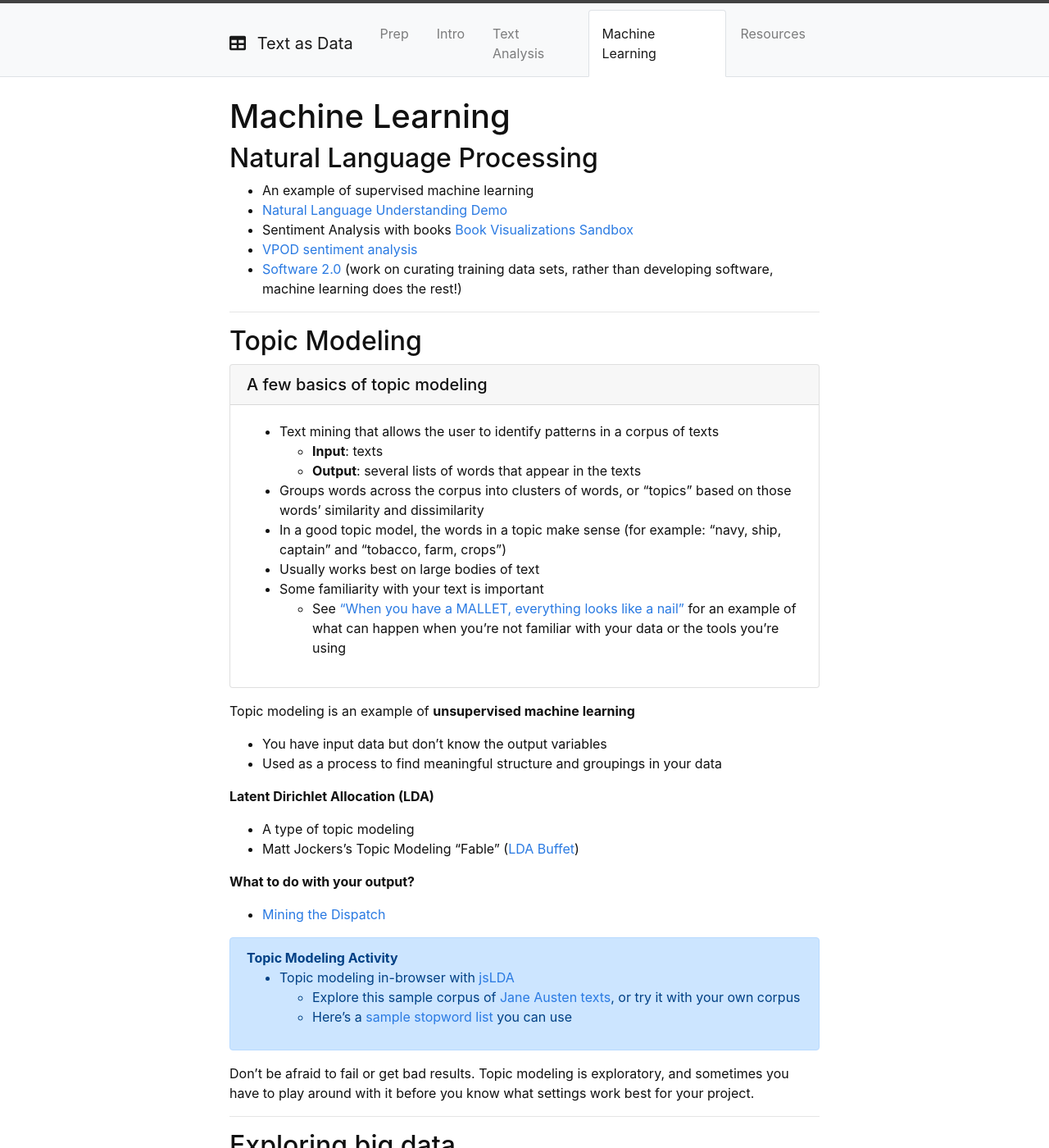
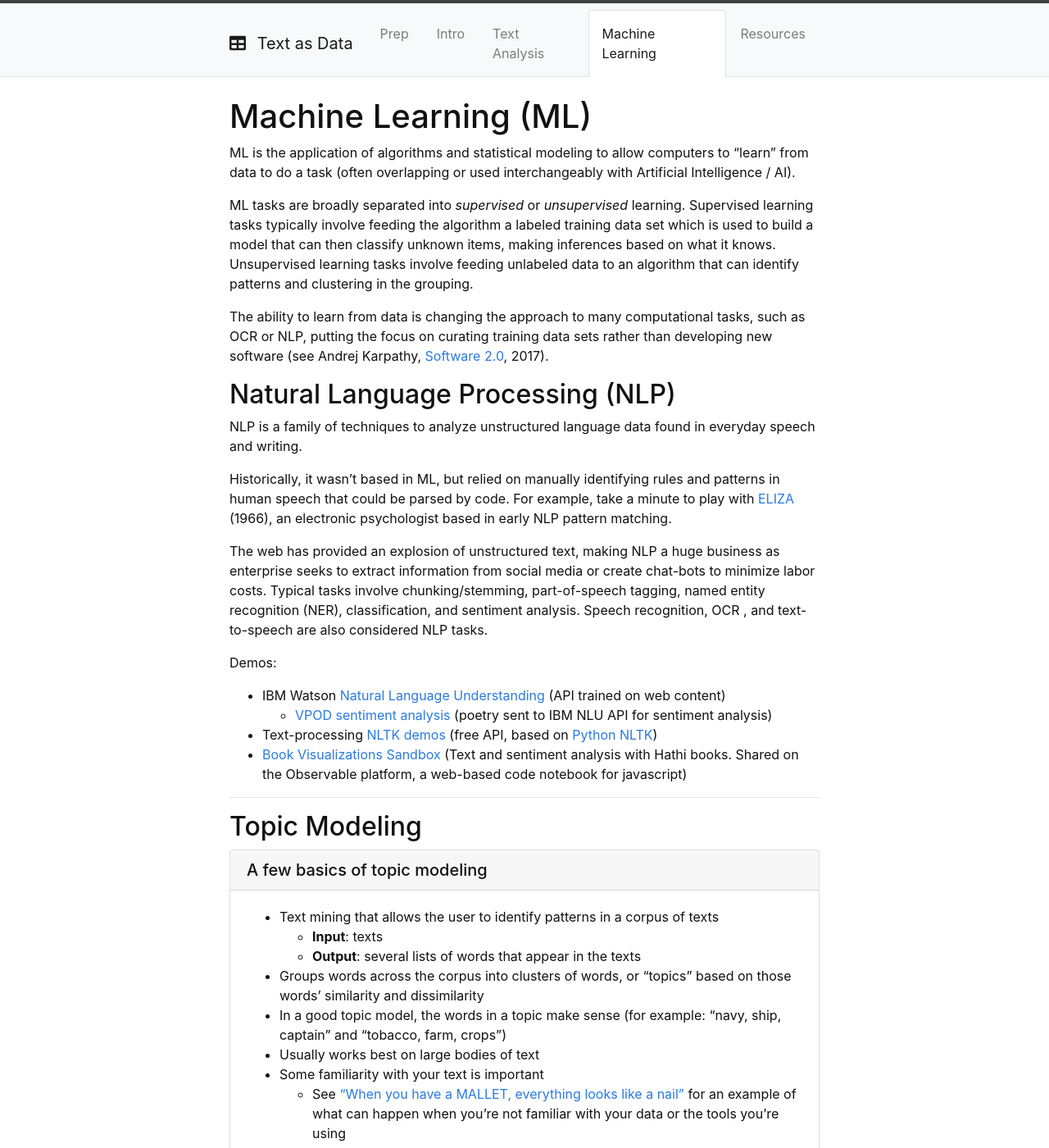
Before and after one commit to owikle/topicmodeling, a Jekyll site: the page built from content/3-machine.md, in a window 1280 px wide and 1400 px high. Shown: the whole window at 82% size. Built offline with Jekyll 4.4.1, drawn with Linux system fonts in a browser that asks for light colours.

Commit message:
machine learning content

```diff
--- a/content/3-machine.md
+++ b/content/3-machine.md
@@ -3,15 +3,33 @@ title: Machine Learning
 nav: true
 ---
 
-# Machine Learning
+# Machine Learning (ML)
 
-## Natural Language Processing
+ML is the application of algorithms and statistical modeling to allow computers to "learn" from data to do a task (often overlapping or used interchangeably with Artificial Intelligence / AI).
 
-- An example of supervised machine learning
-- [Natural Language Understanding Demo](https://natural-language-understanding-demo.ng.bluemix.net/)
-- Sentiment Analysis with books [Book Visualizations Sandbox](https://observablehq.com/@bmschmidt/book-visualizations-sandbox?htid=pst.000061166424)
-- [VPOD sentiment analysis](https://uidaholib.github.io/poemchoice/index.html)
-- [Software 2.0](https://medium.com/@karpathy/software-2-0-a64152b37c35) (work on curating training data sets, rather than developing software, machine learning does the rest!)
+ML tasks are broadly separated into *supervised* or *unsupervised* learning.
+Supervised learning tasks typically involve feeding the algorithm a labeled training data set which is used to build a model that can then classify unknown items, making inferences based on what it knows.
+Unsupervised learning tasks involve feeding unlabeled data to an algorithm that can identify patterns and clustering in the grouping.
+
+The ability to learn from data is changing the approach to many computational tasks, such as OCR or NLP, putting the focus on curating training data sets rather than developing new software (see Andrej Karpathy, [Software 2.0](https://medium.com/@karpathy/software-2-0-a64152b37c35), 2017).
+
+## Natural Language Processing (NLP)
+
+NLP is a family of techniques to analyze unstructured language data found in everyday speech and writing.
+
+Historically, it wasn't based in ML, but relied on manually identifying rules and patterns in human speech that could be parsed by code.
+For example, take a minute to play with [ELIZA](https://www.masswerk.at/elizabot/eliza.html) (1966), an electronic psychologist based in early NLP pattern matching.
+
+The web has provided an explosion of unstructured text, making NLP a huge business as enterprise seeks to extract information from social media or create chat-bots to minimize labor costs.
+Typical tasks involve chunking/stemming, part-of-speech tagging, named entity recognition (NER), classification, and sentiment analysis.
+Speech recognition, OCR , and text-to-speech are also considered NLP tasks.
+
+Demos:
+
+- IBM Watson [Natural Language Understanding](https://www.ibm.com/watson/services/natural-language-understanding/) (API trained on web content)
+    - [VPOD sentiment analysis](https://uidaholib.github.io/poemchoice/index.html) (poetry sent to IBM NLU API for sentiment analysis)
+- Text-processing [NLTK demos](http://text-processing.com/demo/) (free API, based on [Python NLTK](https://www.nltk.org/))
+- [Book Visualizations Sandbox](https://observablehq.com/@bmschmidt/book-visualizations-sandbox?htid=pst.000061166424) (Text and sentiment analysis with Hathi books. Shared on the Observable platform, a web-based code notebook for javascript)
 
 -----------------
 
```
Also changed, not shown: content/4-resources.md (+3 -1 lines).
